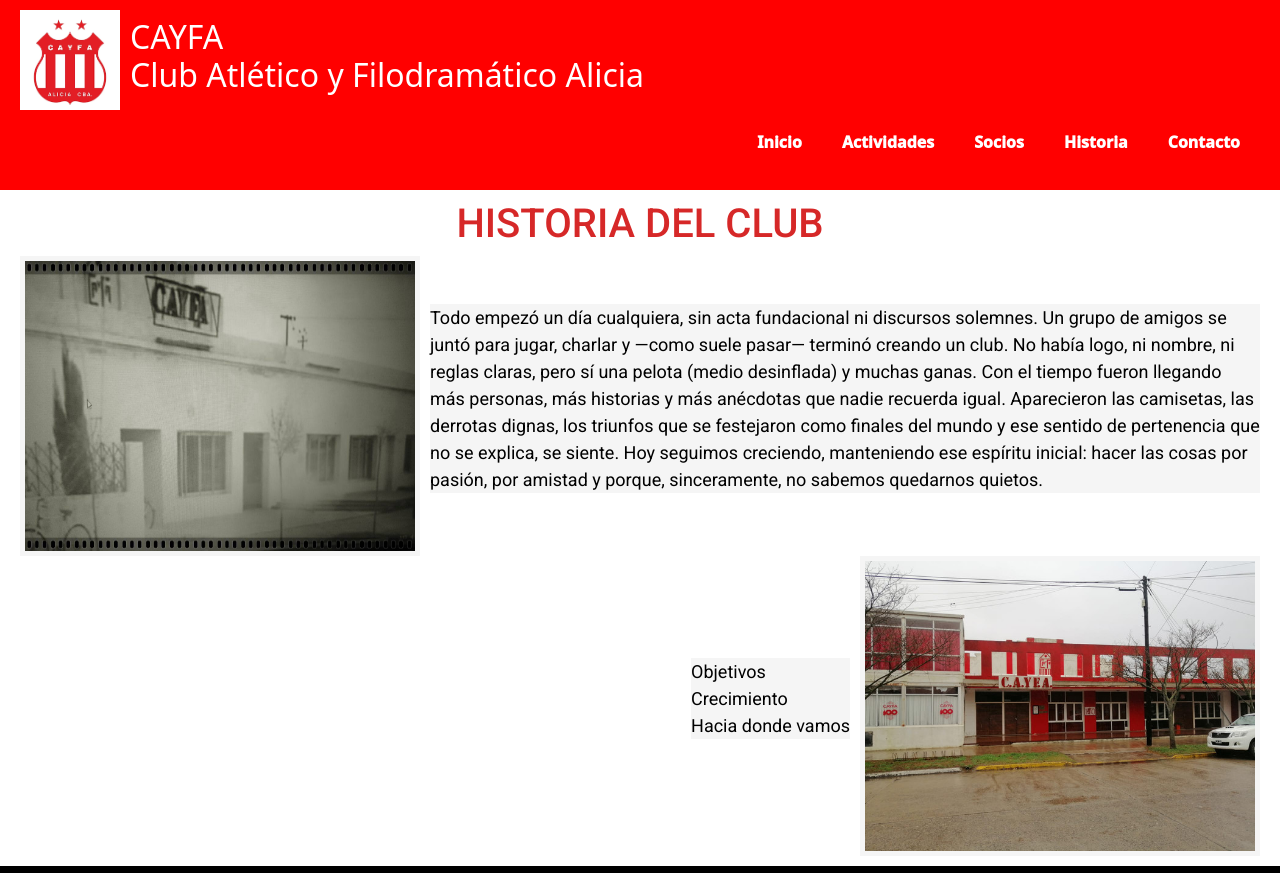
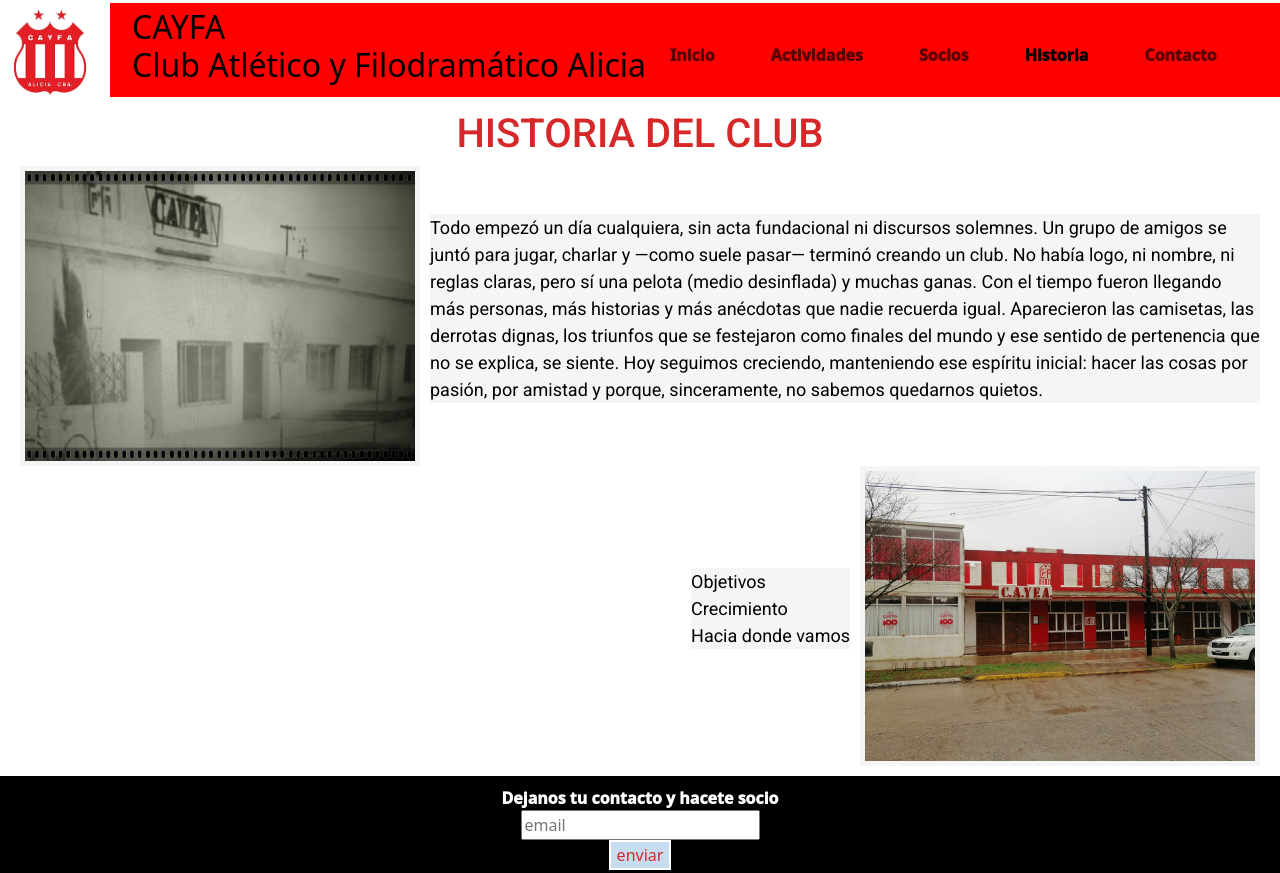
Before and after one commit to lautarobenitez-lab/Repositorio-curso-Corderhouse, a plain HTML site: page pages/historia.html in a window 1280 px wide. Shown: the top 873 px of the page. Drawn offline with nearby package versions, Linux system fonts and the light colour scheme.

Commit message:
navbar (menos page socios)

```diff
--- a/pages/actividades.html
+++ b/pages/actividades.html
@@ -23,22 +23,34 @@
         <section class="logo">
             <img src="../assets/img/escudo .png" alt="cayfa">
 
-            <h2>CAYFA<br>
-                <span>Club Atlético y Filodramático Alicia</span>
-            </h2>
-
+        <nav class="navbar navbar-expand-lg menuNav w-100">
+            <div class="container-fluid">
+                <a class="navbar-brand" href="#"><h2>CAYFA<br><span>Club Atlético y Filodramático Alicia</span></h2></a>
+                <button class="navbar-toggler" type="button" data-bs-toggle="collapse" data-bs-target="#navbarSupportedContent" aria-controls="navbarSupportedContent" aria-expanded="false" aria-label="Toggle navigation">
+                    <span class="navbar-toggler-icon"></span>
+                </button>
+                <div class="collapse navbar-collapse" id="navbarSupportedContent">
+                    <ul class="navbar-nav me-auto mb-2 mb-lg-0">
+                        <li class="nav-item">
+                            <a class="nav-link" href="../index.html">Inicio</a>
+                        </li>
+                        <li class="nav-item">
+                            <a class="nav-link active" aria-current="page" href="#">Actividades</a>
+                        </li>
+                        <li class="nav-item">
+                            <a class="nav-link"  href="./socios.html">Socios</a>
+                        </li>
+                        <li class="nav-item">
+                            <a class="nav-link" href="./historia.html">Historia</a>
+                        </li>
+                        <li class="nav-item">
+                            <a class="nav-link" href="./contacto.html">Contacto</a>
+                        </li>
+                    </ul>
+                </div>
+            </div>
+        </nav>
         </section>
-
-        <nav>
-            <ul>
-                <li><a href="../index.html">Inicio </a> </li>
-                <li><a href="#">Actividades</a> </li>
-                <li><a href="./socios.html">Socios</a> </li>
-                <li><a href="./historia.html">Historia</a> <br>
-                <li><a href="./contacto.html">Contacto</a> </li>
-
-            </ul>
-        </nav>
 
     </header>
 
@@ -151,5 +163,9 @@
 
     </footer>
 
+    <script src="https://cdn.jsdelivr.net/npm/bootstrap@5.3.8/dist/js/bootstrap.bundle.min.js"
+    integrity="sha384-FKyoEForCGlyvwx9Hj09JcYn3nv7wiPVlz7YYwJrWVcXK/BmnVDxM+D2scQbITxI" crossorigin="anonymous"></script>
+
+
 </body>
 </html>
--- a/pages/historia.html
+++ b/pages/historia.html
@@ -22,22 +22,35 @@
         <section class="logo">
             <img src="../assets/img/escudo .png" alt="cayfa">
 
-            <h2>CAYFA<br>
-                <span>Club Atlético y Filodramático Alicia</span>
-            </h2>
 
+        <nav class="navbar navbar-expand-lg menuNav w-100">
+            <div class="container-fluid">
+                <a class="navbar-brand" href="#"><h2>CAYFA<br><span>Club Atlético y Filodramático Alicia</span></h2></a>
+                <button class="navbar-toggler" type="button" data-bs-toggle="collapse" data-bs-target="#navbarSupportedContent" aria-controls="navbarSupportedContent" aria-expanded="false" aria-label="Toggle navigation">
+                    <span class="navbar-toggler-icon"></span>
+                </button>
+                <div class="collapse navbar-collapse" id="navbarSupportedContent">
+                    <ul class="navbar-nav me-auto mb-2 mb-lg-0">
+                        <li class="nav-item">
+                            <a class="nav-link" href="../index.html">Inicio</a>
+                        </li>
+                        <li class="nav-item">
+                            <a class="nav-link" href="./actividades.html">Actividades</a>
+                        </li>
+                        <li class="nav-item">
+                            <a class="nav-link"  href="./socios.html">Socios</a>
+                        </li>
+                        <li class="nav-item">
+                            <a class="nav-link active" aria-current="page" href="#">Historia</a>
+                        </li>
+                        <li class="nav-item">
+                            <a class="nav-link" href="./contacto.html">Contacto</a>
+                        </li>
+                    </ul>
+                </div>
+            </div>
+        </nav>
         </section>
-
-        <nav>
-            <ul>
-                <li><a href="../index.html">Inicio</a> </li>
-                <li><a href="./actividades.html">Actividades</a> </li>
-                <li><a href="./socios.html">Socios</a> </li>
-                <li><a href="#">Historia</a> <br>
-                <li><a href="./contacto.html">Contacto</a> </li>
-
-            </ul>
-        </nav>
 
     </header>
 
@@ -111,5 +124,9 @@
 
     </footer>
 
+    <script src="https://cdn.jsdelivr.net/npm/bootstrap@5.3.8/dist/js/bootstrap.bundle.min.js"
+    integrity="sha384-FKyoEForCGlyvwx9Hj09JcYn3nv7wiPVlz7YYwJrWVcXK/BmnVDxM+D2scQbITxI" crossorigin="anonymous"></script>
+
+
 </body>
 </html>
--- a/styles/styles.css
+++ b/styles/styles.css
@@ -13,17 +13,6 @@
     background-color: #F5F5F5;
 }
 
-
-/*header*/
-/*header con logo arriba y nav abajo*/
-header{
-  display: flex;
-  flex-direction: column; /* coloca logo arriba y nav abajo */
-  background-color: #ff0000;
-  color: white ;
-  padding: 10px 20px; /* espacio alrededor */
-}
-
 /*links dentro del header color blanco y sin subrayado*/
 header a:hover{
   text-decoration: underline;
@@ -37,10 +26,12 @@
 }
 
 /*nav con logo a la izquierda y lista a la derecha*/
-nav {
+.menuNav {
   display: flex;
   justify-content: flex-end;
   padding: 0 10px;
+  background-color: #ff0000;
+
 }
 
 /*nav centrado*/
```
Also changed, not shown: index.html (+30 -17 lines), pages/contacto.html (+31 -16 lines).
